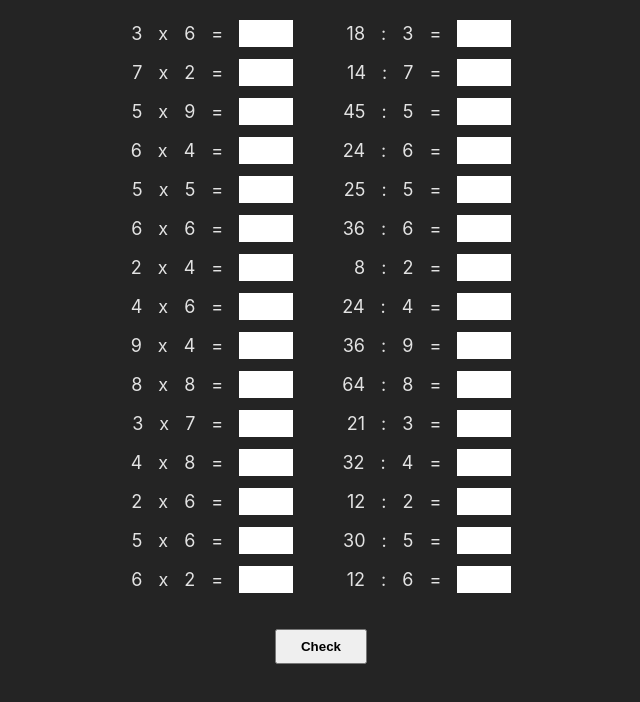
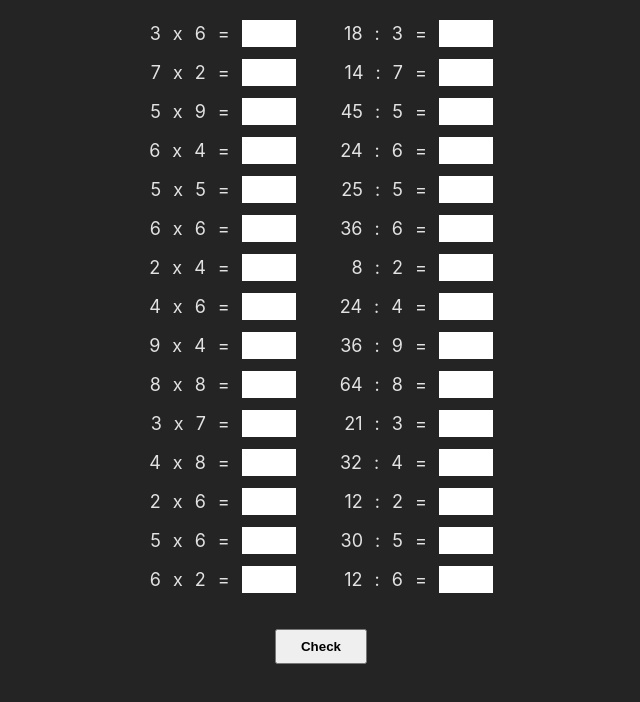
Before and after one commit to vardan-arm/basic-math, a React (Vite) app: page /category1 in a window 1280 px wide. Shown: the top 702 px of the page, without its empty margins (319-959 px from the left). Built offline with nearby package versions, Linux system fonts and the light colour scheme.

Commit message:
fix: improvements for smaller screens

```diff
--- a/package.json
+++ b/package.json
@@ -7,7 +7,8 @@
     "dev": "vite",
     "build": "tsc && vite build",
     "lint": "eslint src --ext ts,tsx --report-unused-disable-directives --max-warnings 0",
-    "preview": "vite preview"
+    "preview": "vite preview",
+    "firebase": "yarn build && firebase deploy"
   },
   "dependencies": {
     "react": "^18.2.0",
--- a/src/components/singleDivision.tsx
+++ b/src/components/singleDivision.tsx
@@ -14,7 +14,7 @@ interface Args {
 const ContainerStyled = styled.div`
   display: flex;
   justify-content: flex-end;
-  gap: 16px;
+  gap: 12px;
 `
 const ResponseFieldStyled = styled.input`
   width: 50px;
--- a/src/components/singleMultiplication.tsx
+++ b/src/components/singleMultiplication.tsx
@@ -13,7 +13,7 @@ interface Args {
 const ContainerStyled = styled.div`
   display: flex;
   justify-content: flex-end;
-  gap: 16px;
+  gap: 12px;
 `;
 const ResponseFieldStyled = styled.input`
   width: 50px;
--- a/src/pages/multiplicationAndDivision.tsx
+++ b/src/pages/multiplicationAndDivision.tsx
@@ -9,7 +9,7 @@ import SingleDivision from "../components/singleDivision.tsx";
 const OperationsContainer = styled.div`
   display: flex;
   justify-content: center;
-  gap: 25px;
+  gap: 20px;
 `;
 const SingleMultiplicationStyled = styled(SingleMultiplication)`
   margin: 12px;
```
